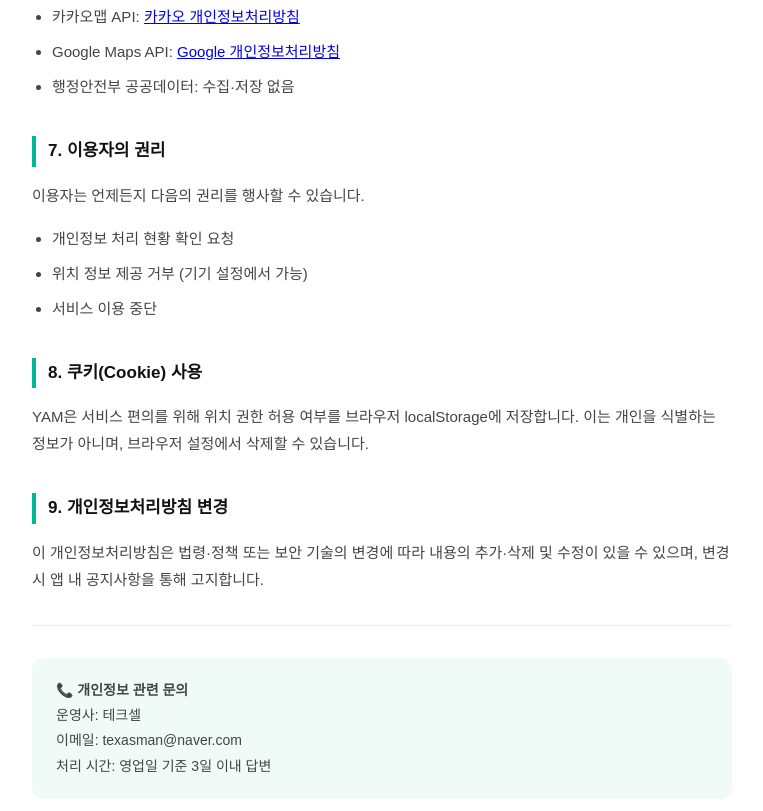
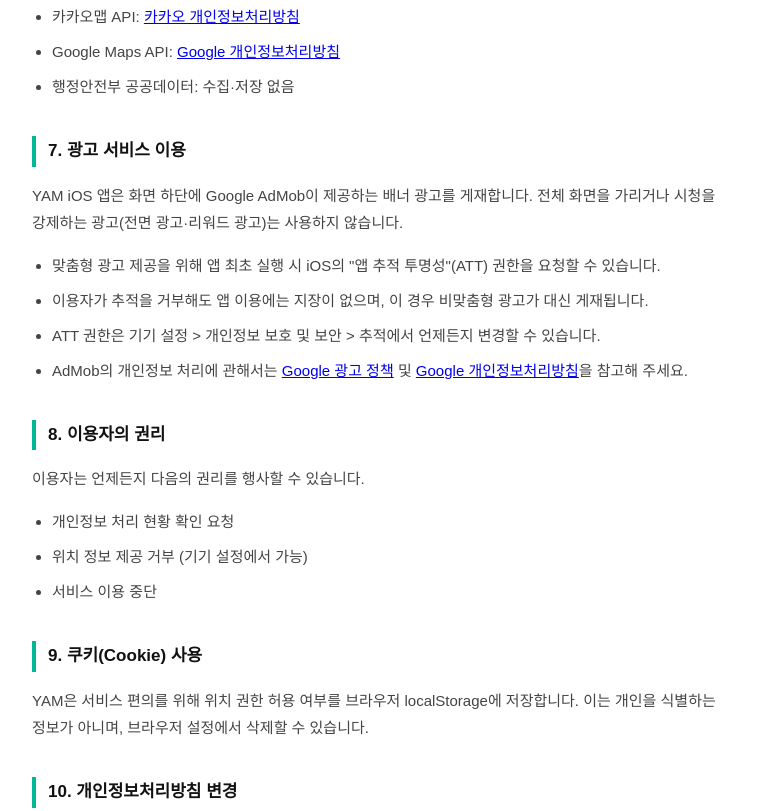
Before and after one commit to texasman18/yam-toilet, a plain HTML site: page privacy.html in a window 1280 px wide. Shown: the part 1296-2107 px from the top of the page, without its empty margins (258-1021 px from the left). Drawn offline with Linux system fonts and the light colour scheme.

Commit message:
개인정보처리방침에 AdMob 광고/ATT 고지 추가
배너 광고 도입에 맞춰 7번 섹션(광고 서비스 이용) 신설 —
비강제 배너만 사용한다는 점과 ATT 거부 시에도 이용 가능하다는 점을 명시.

Co-Authored-By: Claude Sonnet 5 <noreply@anthropic.com>

```diff
--- a/privacy.html
+++ b/privacy.html
@@ -19,7 +19,7 @@
 <body>
 
 <h1>🚻 YAM 개인정보처리방침</h1>
-<p class="updated">최종 업데이트: 2026년 5월 28일</p>
+<p class="updated">최종 업데이트: 2026년 8월 16일</p>
 
 <p>테크셀(이하 "회사")은 YAM(얌) 서비스 이용자의 개인정보를 중요시하며, 정보통신망 이용촉진 및 정보보호에 관한 법률을 준수합니다.</p>
 
@@ -64,7 +64,16 @@
   <li>행정안전부 공공데이터: 수집·저장 없음</li>
 </ul>
 
-<h2>7. 이용자의 권리</h2>
+<h2>7. 광고 서비스 이용</h2>
+<p>YAM iOS 앱은 화면 하단에 Google AdMob이 제공하는 배너 광고를 게재합니다. 전체 화면을 가리거나 시청을 강제하는 광고(전면 광고·리워드 광고)는 사용하지 않습니다.</p>
+<ul>
+  <li>맞춤형 광고 제공을 위해 앱 최초 실행 시 iOS의 "앱 추적 투명성"(ATT) 권한을 요청할 수 있습니다.</li>
+  <li>이용자가 추적을 거부해도 앱 이용에는 지장이 없으며, 이 경우 비맞춤형 광고가 대신 게재됩니다.</li>
+  <li>ATT 권한은 기기 설정 &gt; 개인정보 보호 및 보안 &gt; 추적에서 언제든지 변경할 수 있습니다.</li>
+  <li>AdMob의 개인정보 처리에 관해서는 <a href="https://policies.google.com/technologies/ads">Google 광고 정책</a> 및 <a href="https://policies.google.com/privacy">Google 개인정보처리방침</a>을 참고해 주세요.</li>
+</ul>
+
+<h2>8. 이용자의 권리</h2>
 <p>이용자는 언제든지 다음의 권리를 행사할 수 있습니다.</p>
 <ul>
   <li>개인정보 처리 현황 확인 요청</li>
@@ -72,10 +81,10 @@
   <li>서비스 이용 중단</li>
 </ul>
 
-<h2>8. 쿠키(Cookie) 사용</h2>
+<h2>9. 쿠키(Cookie) 사용</h2>
 <p>YAM은 서비스 편의를 위해 위치 권한 허용 여부를 브라우저 localStorage에 저장합니다. 이는 개인을 식별하는 정보가 아니며, 브라우저 설정에서 삭제할 수 있습니다.</p>
 
-<h2>9. 개인정보처리방침 변경</h2>
+<h2>10. 개인정보처리방침 변경</h2>
 <p>이 개인정보처리방침은 법령·정책 또는 보안 기술의 변경에 따라 내용의 추가·삭제 및 수정이 있을 수 있으며, 변경 시 앱 내 공지사항을 통해 고지합니다.</p>
 
 <hr>
```
